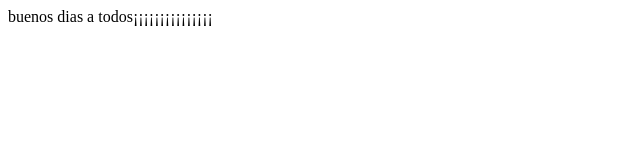
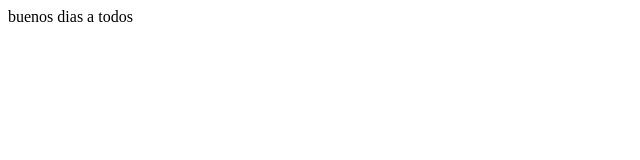
Before and after one commit to Pelotxo/pelotxo.github.io, a plain HTML site: page index.html in a window 1280 px wide. Shown: the full height of the page, 0-640 px from the left. Drawn offline with Linux system fonts and the light colour scheme.

Commit message:
Update index.html

```diff
--- a/index.html
+++ b/index.html
@@ -1,6 +1,6 @@
 <html>
   <body>
-    buenos dias a todos¡¡¡¡¡¡¡¡¡¡¡¡¡¡¡
+    buenos dias a todos
   </body>
 
 </html>
```
